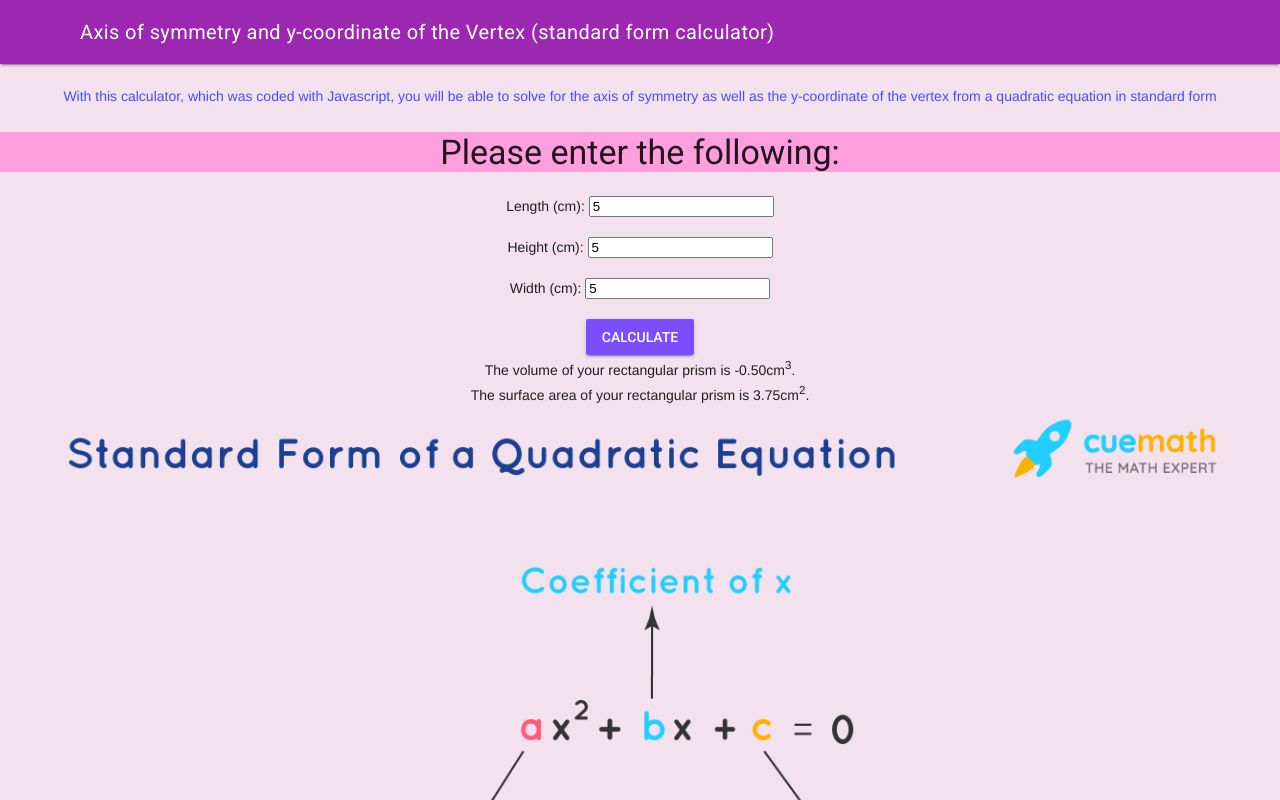
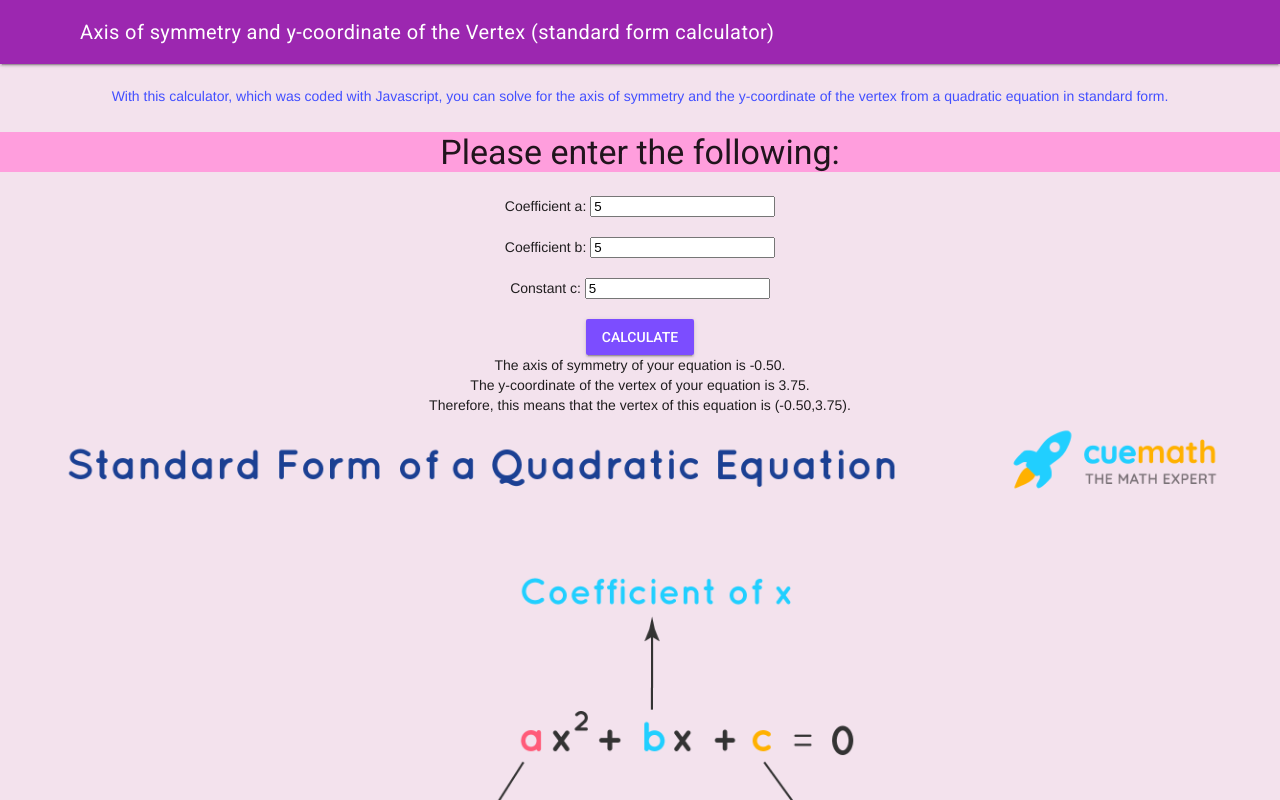
Before and after one commit to ICS20-Programming-JulienL/Assign-03-HTML-VertexAxisOfSymmCalculation, a plain HTML site: page index.html in a window 1280 px wide. Both pictures are taken after typing "5", "5", "5" into the empty fields and a click on the button "CALCULATE". Drawn offline with nearby package versions, Linux system fonts and the light colour scheme.

Commit message:
Finished website

```diff
--- a/index.html
+++ b/index.html
@@ -32,29 +32,31 @@
           <span class = "mdl-layout-title">Axis of symmetry and y-coordinate of the Vertex (standard form calculator) </span>
         </div>
       </header>
-      <!--Input and Textfield code-->
+      <!--Input and Textfield code for Standard Quadratic Equation-->
       <center>
         <br>
-        <p>With this calculator, which was coded with Javascript, you will be able to solve for the axis of symmetry as well as the y-coordinate of the vertex from a quadratic equation in standard form </p>
+        <p>With this calculator, which was coded with Javascript, you can solve for the axis of symmetry and the y-coordinate of the vertex from a quadratic equation in standard form. </p>
         <h3>Please enter the following:</h3>
-        <form action="javascript:calculateVolumeSurfaceArea()">
-          <label for="coefficient-a">Length (cm):</label>
-          <input type="number" id="coefficient-a" step=".001" placeholder="Enter the length of your prism"><br><br>
-          <label for="coefficient-b">Height (cm):</label>
-          <input type="number" id="coefficient-b" step=".001" placeholder="Enter the width of your prism"><br><br>
-          <label for="constant-c">Width (cm):</label>
-          <input type="number" id="constant-c" step=".001" placeholder="Enter the height of your prism"><br><br>
+        <form action="javascript:calculateVertexAxisOfSymm()">
+          <label for="coefficient-a">Coefficient a:</label>
+          <input type="number" id="coefficient-a" step=".01" placeholder="Enter the first coefficient"><br><br>
+          <label for="coefficient-b">Coefficient b:</label>
+          <input type="number" id="coefficient-b" step=".01" placeholder="Enter the second coefficient"><br><br>
+          <label for="constant-c">Constant c:</label>
+          <input type="number" id="constant-c" step=".01" placeholder="Enter the constant"><br><br>
         <!-- Accent-colored raised button -->
-        <button class="mdl-button mdl-js-button mdl-button--raised mdl-button--accent" onclick ="calculateVolumeSurfaceArea()()">
+        <button class="mdl-button mdl-js-button mdl-button--raised mdl-button--accent" onclick ="calculateVertexAxisOfSymm()()">
           Calculate
         </button>
         </form>
-        <!-- Create a space where the user information will be displayed -->
+        <!-- Space where the user information will be displayed -->
         <div id="answer1">
         </div>
         <div id="answer2">
         </div>
-        <img src="./images/standard-form-of-quadratic-equation.png" alt="Quaddratic Equation" height="500" length="750">
+        <div id="answer3">
+        </div>
+        <img src="./images/standard-form-of-quadratic-equation.png" alt="Quadratic Equation" height="500" length="750">
         <!-- MDL Progress Bar with Indeterminate Progress -->
         <div id="p2" class="mdl-progress mdl-js-progress mdl-progress__indeterminate"></div>
       </center>
--- a/js/script.js
+++ b/js/script.js
@@ -6,11 +6,11 @@
 
 "use strict";
 
-function calculateVolumeSurfaceArea() {
+function calculateVertexAxisOfSymm() {
   // get coefficient a
   let coefficientA= parseFloat(document.getElementById("coefficient-a").value)
 
-	// get coefficient b
+	// get coefficient a
   let coefficientB= parseFloat(document.getElementById("coefficient-b").value)
 
   // get constant c
@@ -23,7 +23,8 @@ function calculateVolumeSurfaceArea() {
   let yCoordinate = coefficientA*axisOfSymm**2+coefficientB*axisOfSymm+constantC
 
   // display the axis of symmetry and y-coordinate of the vertex
-  document.getElementById('answer1').innerHTML = "The volume of your rectangular prism is " +axisOfSymm.toFixed(2)+"cm<sup>3</sup>.";
+  document.getElementById('answer1').innerHTML = "The axis of symmetry of your equation is " +axisOfSymm.toFixed(2)+".";
   // display how much the government will pay
-  document.getElementById('answer2').innerHTML = "The surface area of your rectangular prism is "+yCoordinate.toFixed(2)+"cm<sup>2</sup>.";
+  document.getElementById('answer2').innerHTML = "The y-coordinate of the vertex of your equation is "+yCoordinate.toFixed(2)+".";
+  document.getElementById("answer3").innerHTML = "Therefore, this means that the vertex of this equation is ("+axisOfSymm.toFixed(2)+","+yCoordinate.toFixed(2)+")."
 }
```
